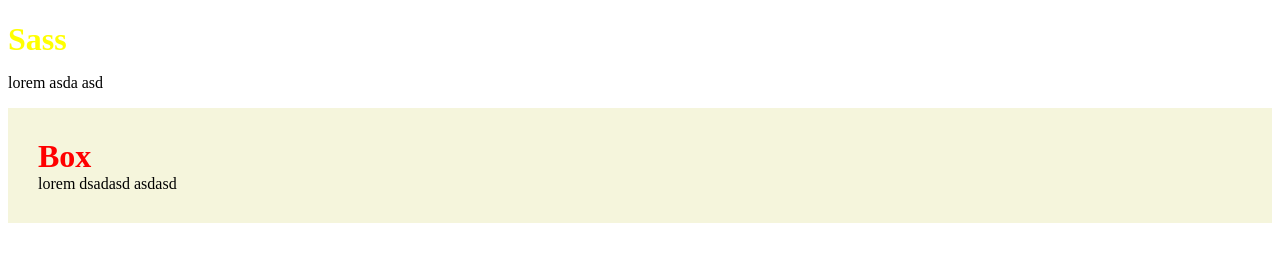
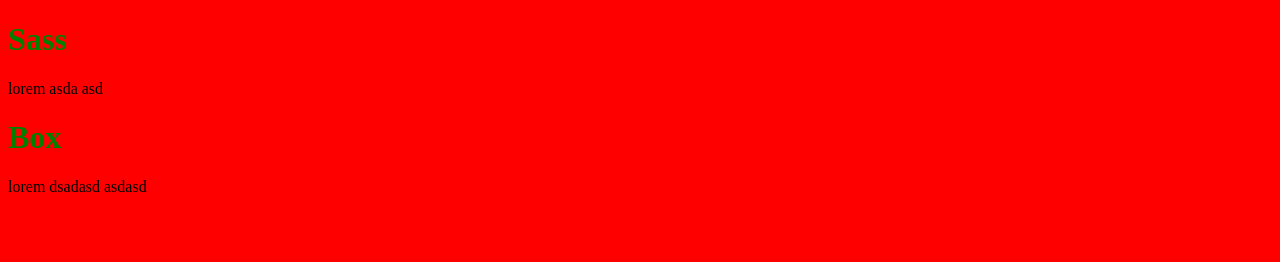
Before and after one commit to alekspanteli/Sass-Essential-Training, a website built with Vite: page sass-essential-training/index.html in a window 1280 px wide. Built offline with nearby package versions, Linux system fonts and the light colour scheme.

Commit message:
use and foward

```diff
--- a/sass-essential-training/main.js
+++ b/sass-essential-training/main.js
@@ -1 +1 @@
-import './style.scss';
+import './sass/style.scss';
--- /dev/null
+++ b/sass-essential-training/sass/abstracts/_base.scss
@@ -0,0 +1,9 @@
+@use 'variables' as *;
+
+body {
+  background-color: $bg-primary;
+}
+
+h1 {
+  color: $bg-secondary;
+}
--- /dev/null
+++ b/sass-essential-training/sass/abstracts/_index.scss
@@ -0,0 +1,2 @@
+@forward 'base';
+@forward 'variables';
--- /dev/null
+++ b/sass-essential-training/sass/abstracts/_variables.scss
@@ -0,0 +1,2 @@
+$bg-primary: red;
+$bg-secondary: green;
--- /dev/null
+++ b/sass-essential-training/sass/style.scss
@@ -0,0 +1 @@
+@use 'abstracts';
--- a/sass-essential-training/style.scss
+++ b/sass-essential-training/style.scss
@@ -28,20 +28,20 @@
 // Nesting
 ////////////////////////
 
-h1 {
-  color: yellow;
-  margin-bottom: 0;
-}
+// h1 {
+//   color: yellow;
+//   margin-bottom: 0;
+// }
 
-.box {
-  padding: 30px;
-  background-color: beige;
-  color: black;
-  h1,
-  p {
-    margin: 0;
-  }
-  h1 {
-    color: red;
-  }
-}
+// .box {
+//   padding: 30px;
+//   background-color: beige;
+//   color: black;
+//   h1,
+//   p {
+//     margin: 0;
+//   }
+//   h1 {
+//     color: red;
+//   }
+// }
```
